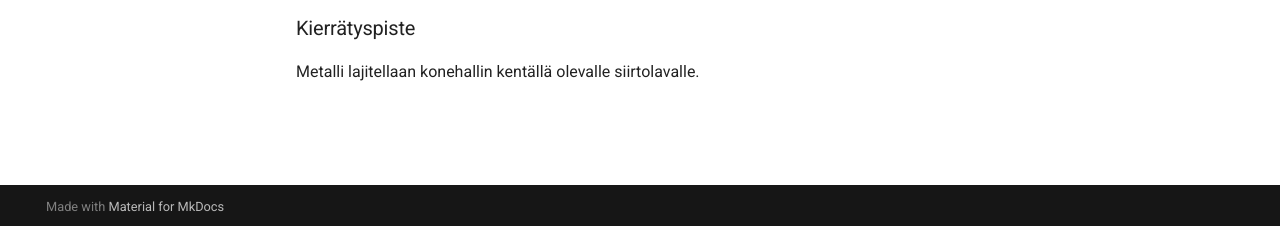
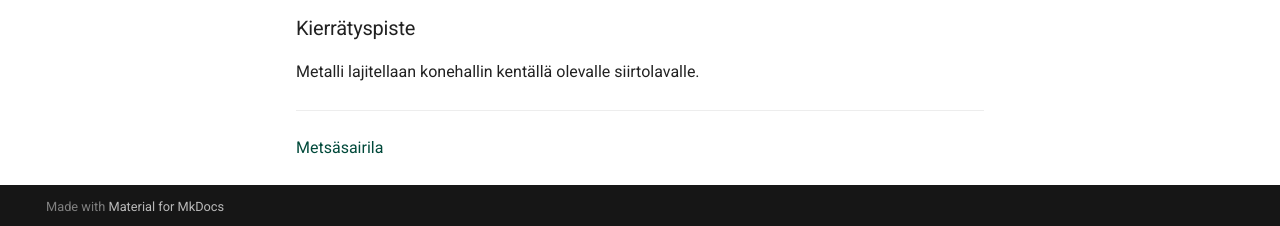
Before and after one commit to vt13op/loop-ed, an MkDocs documentation site: the page built from docs/pienmetallit.md, in a window 1280 px wide and 1089 px high. Shown: the part 860-1086 px from the top of the window. Built offline with MkDocs 1.6.1 and Material for MkDocs 9.7.7, drawn with Linux system fonts in a browser that asks for light colours.

Commit message:
Update pienmetallit.md

```diff
--- a/docs/pienmetallit.md
+++ b/docs/pienmetallit.md
@@ -23,3 +23,7 @@
 ### Kierrätyspiste
 
 Metalli lajitellaan konehallin kentällä olevalle siirtolavalle.
+
+---
+
+[Metsäsairila](https://www.metsasairila.fi/lajittelu-ja-neuvonta/lajittelu/metalli.html)
```
